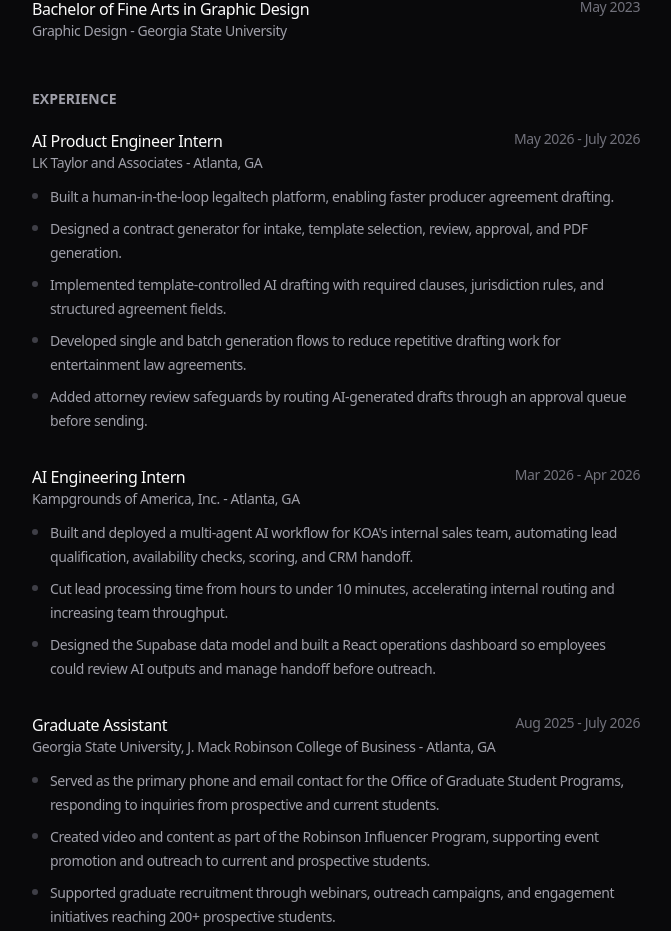
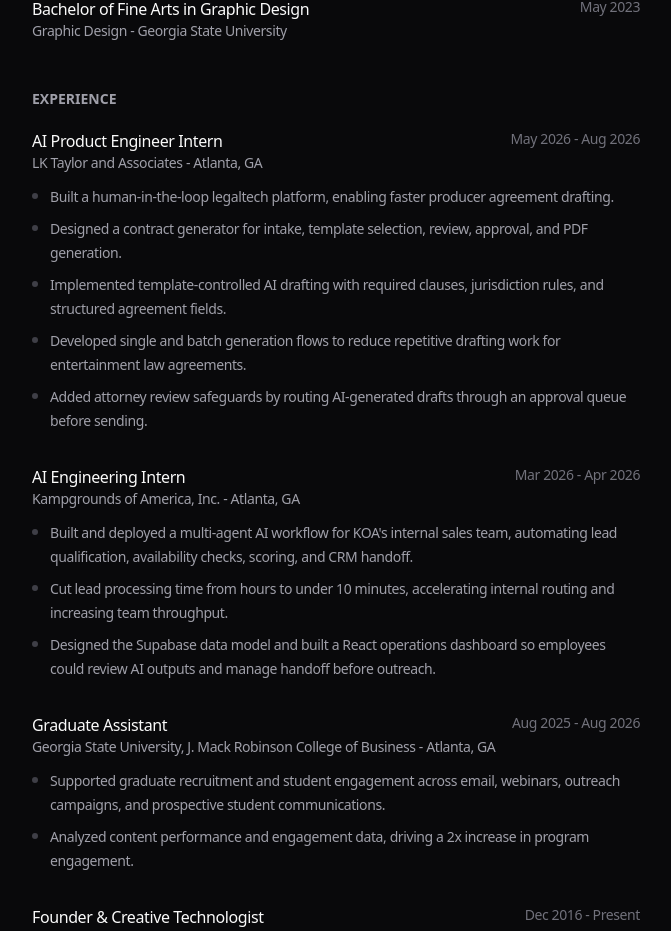
Before and after one commit to jemarisapp/Personal-Site, a Next.js app: page / in a window 1280 px wide. Shown: the part 551-1482 px from the top of the page, without its empty margins (304-975 px from the left). Built offline with nearby package versions, Linux system fonts and the light colour scheme.

Commit message:
chore: sync site with resume [auto]

```diff
--- a/app/page.tsx
+++ b/app/page.tsx
@@ -66,7 +66,7 @@
     title: 'AI Product Engineer Intern',
     company: 'LK Taylor and Associates',
     location: 'Atlanta, GA',
-    date: 'May 2026 - July 2026',
+    date: 'May 2026 - Aug 2026',
     bullets: [
       'Built a human-in-the-loop legaltech platform, enabling faster producer agreement drafting.',
       'Designed a contract generator for intake, template selection, review, approval, and PDF generation.',
@@ -90,11 +90,9 @@
     title: 'Graduate Assistant',
     company: 'Georgia State University, J. Mack Robinson College of Business',
     location: 'Atlanta, GA',
-    date: 'Aug 2025 - July 2026',
+    date: 'Aug 2025 - Aug 2026',
     bullets: [
-      'Served as the primary phone and email contact for the Office of Graduate Student Programs, responding to inquiries from prospective and current students.',
-      'Created video and content as part of the Robinson Influencer Program, supporting event promotion and outreach to current and prospective students.',
-      'Supported graduate recruitment through webinars, outreach campaigns, and engagement initiatives reaching 200+ prospective students.',
+      'Supported graduate recruitment and student engagement across email, webinars, outreach campaigns, and prospective student communications.',
       'Analyzed content performance and engagement data, driving a 2x increase in program engagement.',
     ],
   },
```
